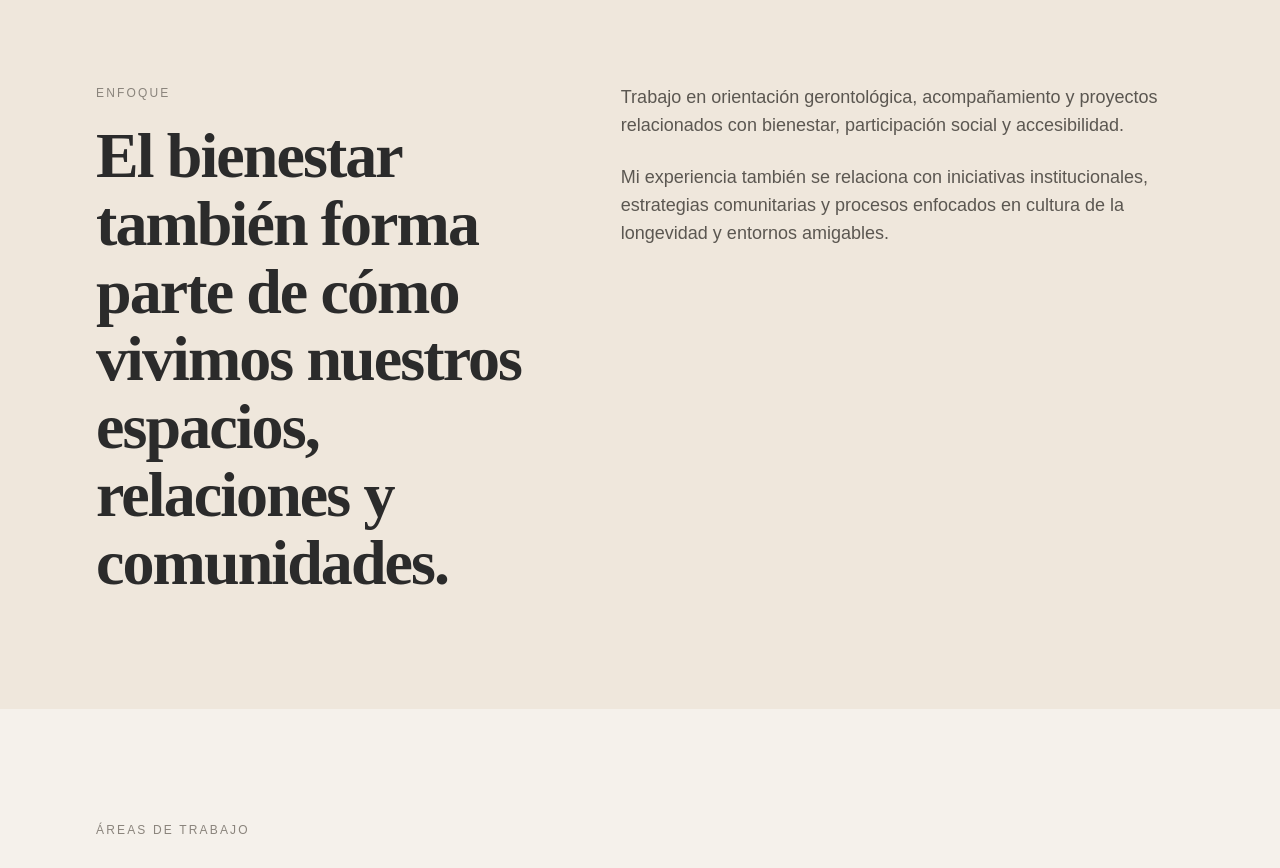
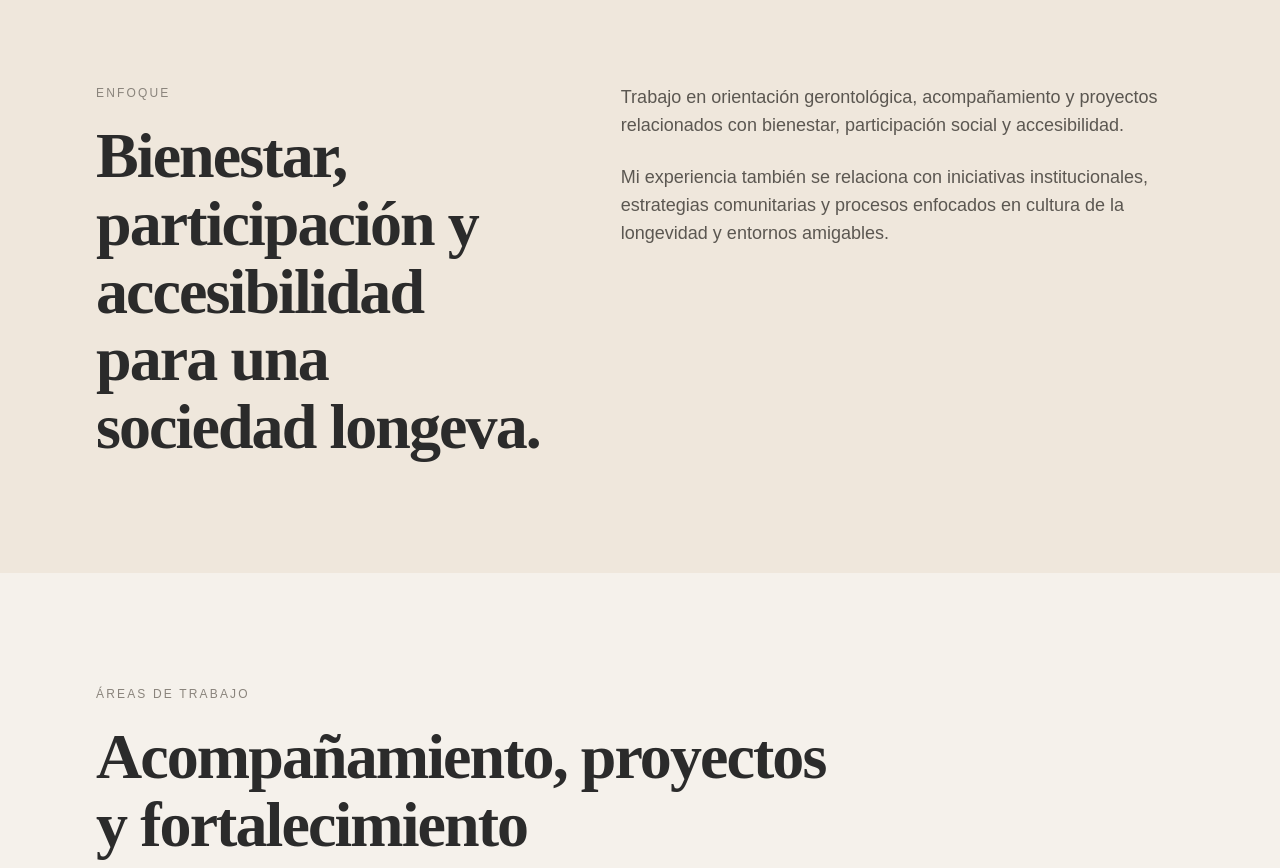
Before and after one commit to yeseniagomezmm-hash/web-montserrat, a Next.js app: page / in a window 1280 px wide. Shown: the part 820-1688 px from the top of the page. Built offline with nearby package versions, Linux system fonts and the light colour scheme.

Commit message:
Refinamiento narrativa enfoque

```diff
--- a/app/page.tsx
+++ b/app/page.tsx
@@ -117,7 +117,7 @@ export default function Page() {
                 fontWeight: 600,
               }}
             >
-              El bienestar también forma parte de cómo vivimos nuestros espacios, relaciones y comunidades.
+              Bienestar, participación y accesibilidad para una sociedad longeva.
             </h2>
 
           </div>
```
